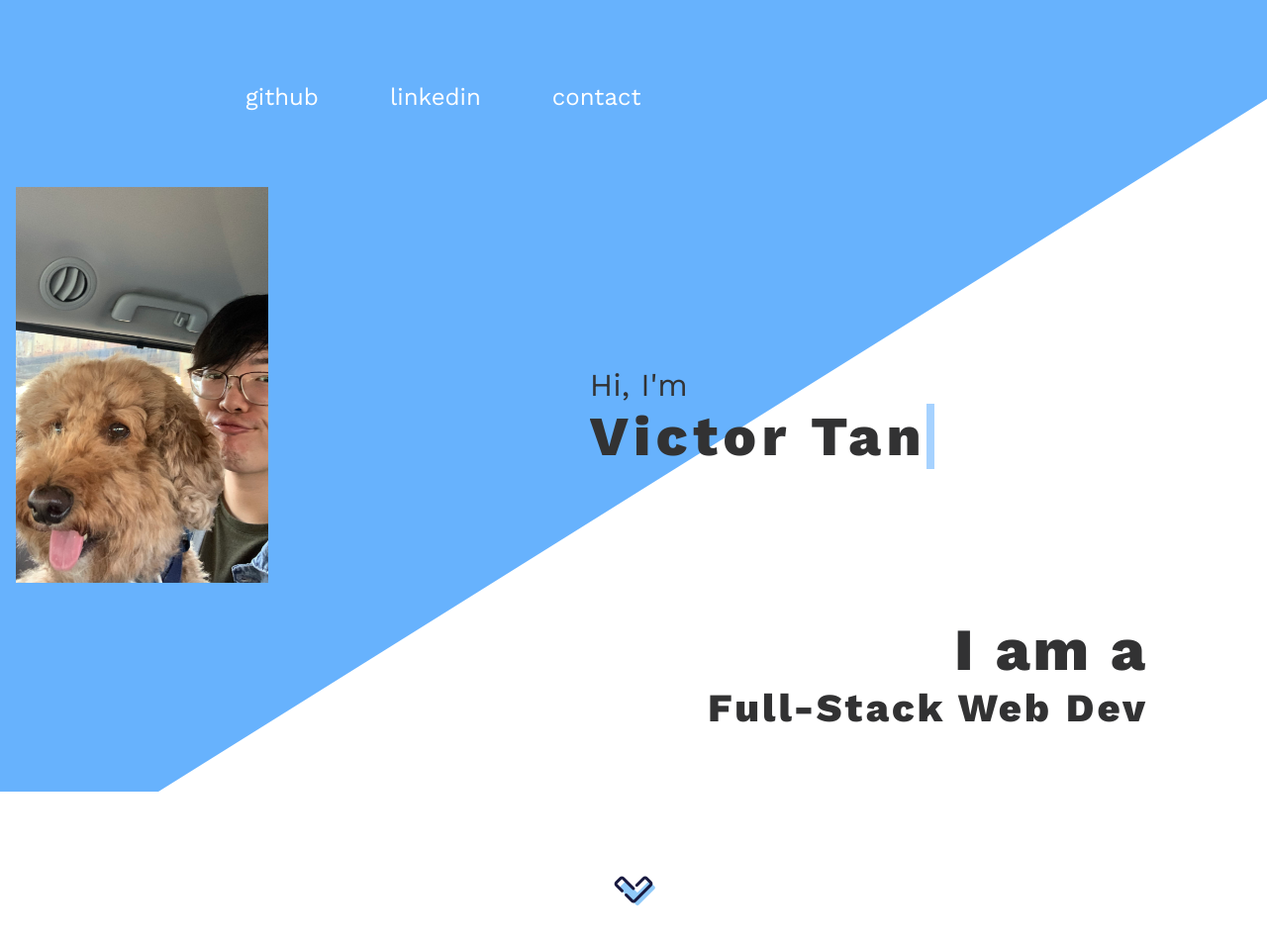
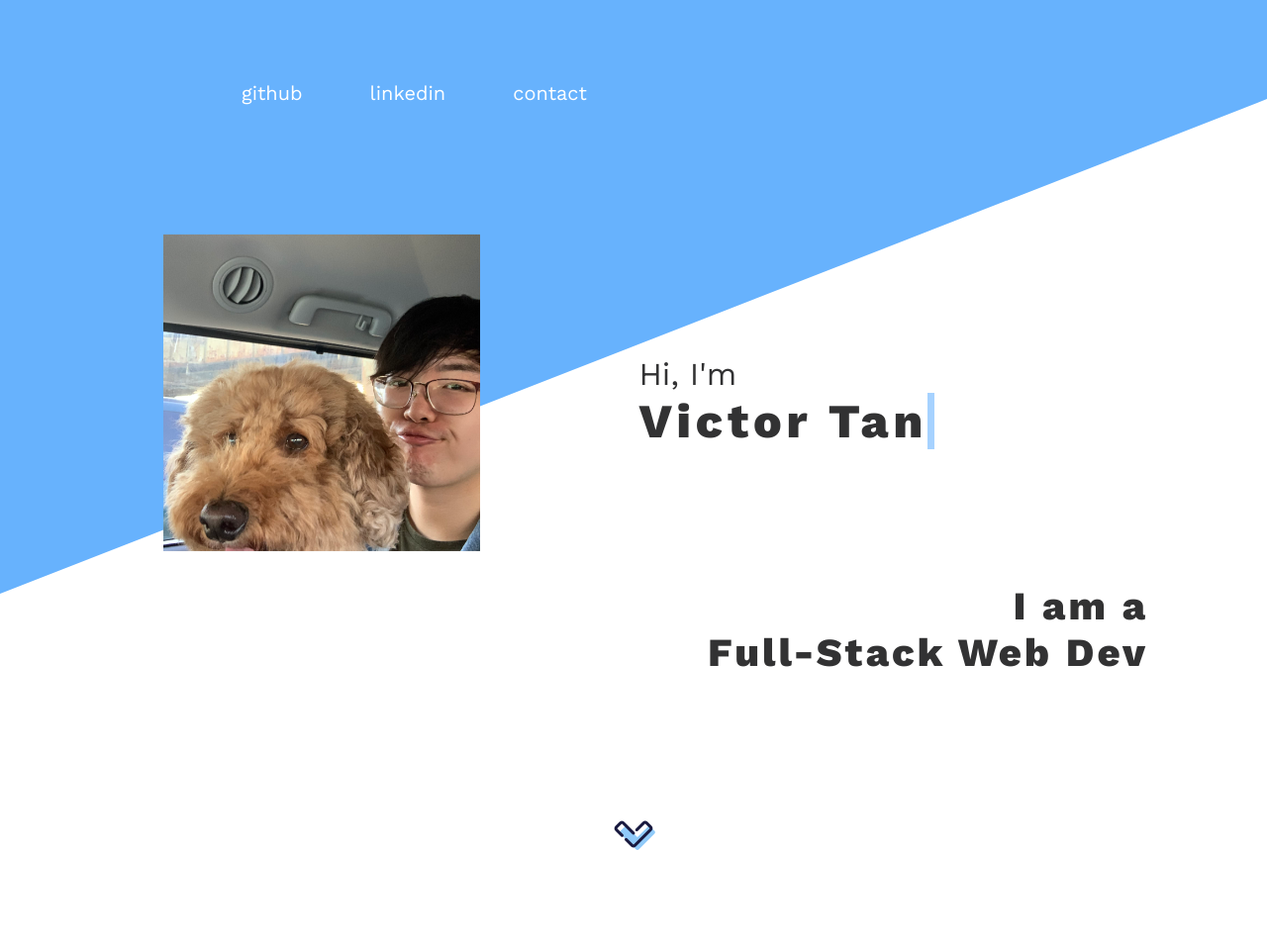
Before and after one commit to VictorWTan/PersonalWebsite, a website: page index.html in a window 1280 px wide. Shown: the top 955 px of the page at 99% size. Drawn offline with nearby package versions, Linux system fonts and the light colour scheme.

Commit message:
Adjusted view on macbook air

```diff
--- a/index.html
+++ b/index.html
@@ -4,6 +4,8 @@
     <meta charset="UTF-8" />
     <meta name="viewport" content="width=device-width, initial-scale=1.0" />
     <link rel="stylesheet" href="./styles.css" />
+    <link rel="icon" type="image/x-icon" href="./poodle.png">
+    <link href="https://unpkg.com/aos@2.3.1/dist/aos.css" rel="stylesheet">
     <script async defer src="website.js"></script>
     <title>VictorWTan</title>
   </head>
--- a/styles.scss
+++ b/styles.scss
@@ -162,7 +162,7 @@ body {
     flex-direction: row;
     justify-content: end;
     margin-right: 20em;
-    padding-top: 6em;
+    padding-top: 9em;
   }
 }
 .typewriter h1 {
@@ -179,7 +179,7 @@ body {
   font-size: 2em;
   font-weight: 800;
   @media (min-width: 768px) {
-    font-size: 3.5em;
+    font-size: 3em;
   }
 }
 
@@ -199,9 +199,8 @@ body {
   z-index: -1;
   @media (min-width: 768px) {
     border-radius: 0%;
-    width: 25em;
-    height: 25em;
-    margin-right: 35%;
+    width: 20em;
+    height: 20em;
     margin-top: 10%;
   }
 }
@@ -266,7 +265,7 @@ nav {
     display: flex;
     justify-content: center;
     align-items: center;
-    font-size: 1.5rem;
+    font-size: 1rem;
     border: 1px solid white;
     width: 100%;
     margin: 0.5em;
@@ -302,7 +301,7 @@ a {
   z-index: -1;
   flex: 1;
   @media (min-width: 768px) {
-    clip-path: polygon(0 0, 100% 0, 100% 100px, 0 900px);
+    clip-path: polygon(0 0, 100% 0, 100% 100px, 0 600px);
   }
 }
 
@@ -326,7 +325,7 @@ a {
 
 .desktop-anchor {
   border: none;
-  font-size: 1.5em;
+  font-size: 1.25em;
   letter-spacing: 0;
 }
 
@@ -357,7 +356,7 @@ a {
     align-self: self-end;
   }
   & :first-child {
-    font-size: 1.5em;
+    font-size: 1em;
   }
 }
 
@@ -584,6 +583,7 @@ a {
 
 .welcome-container {
   @media (min-width: 768px){
-  padding-top: 9em;
+  padding-top: 6em;
+  margin-left: 10em;;
   }
 }
```
Also changed, not shown: styles.css, 2 other files.
